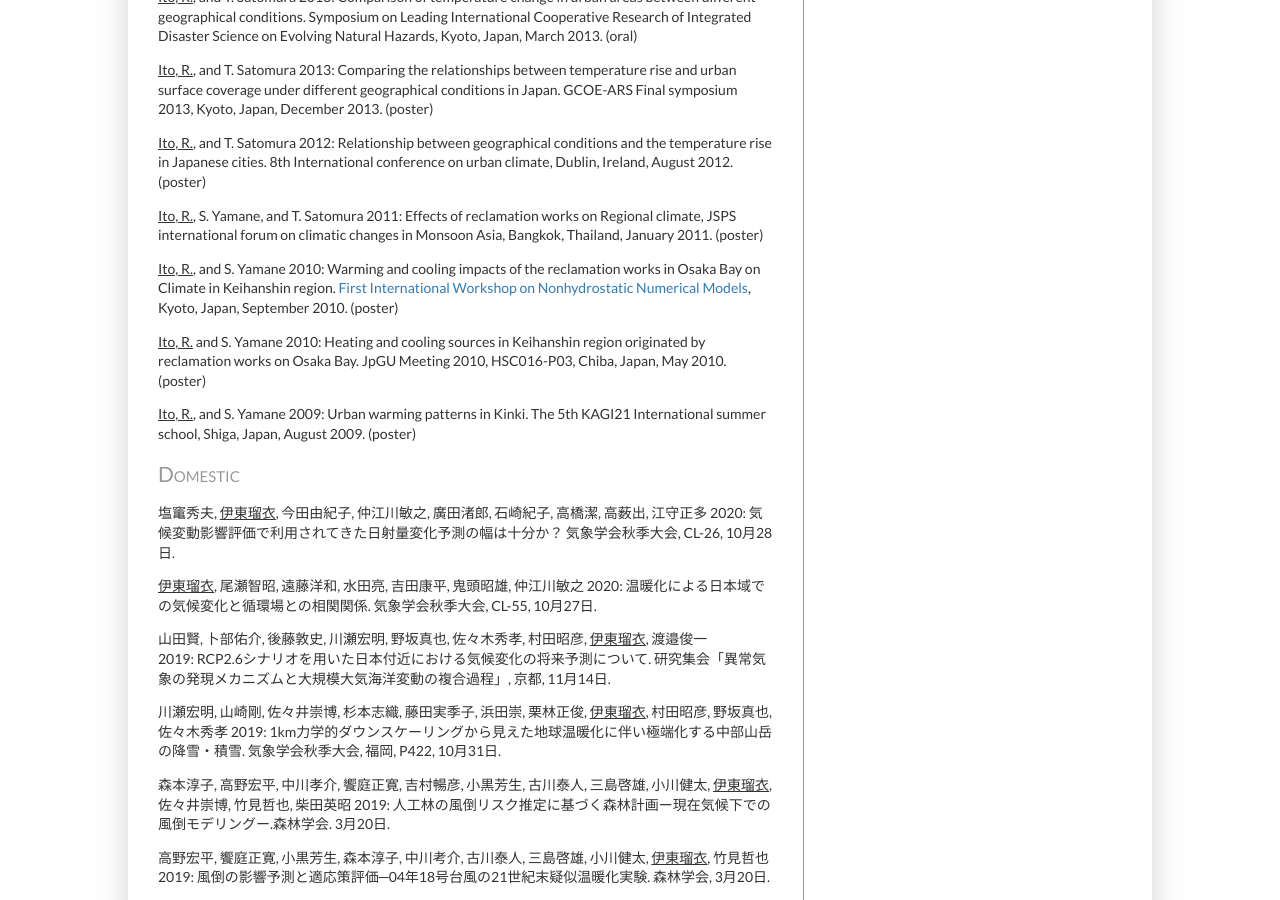
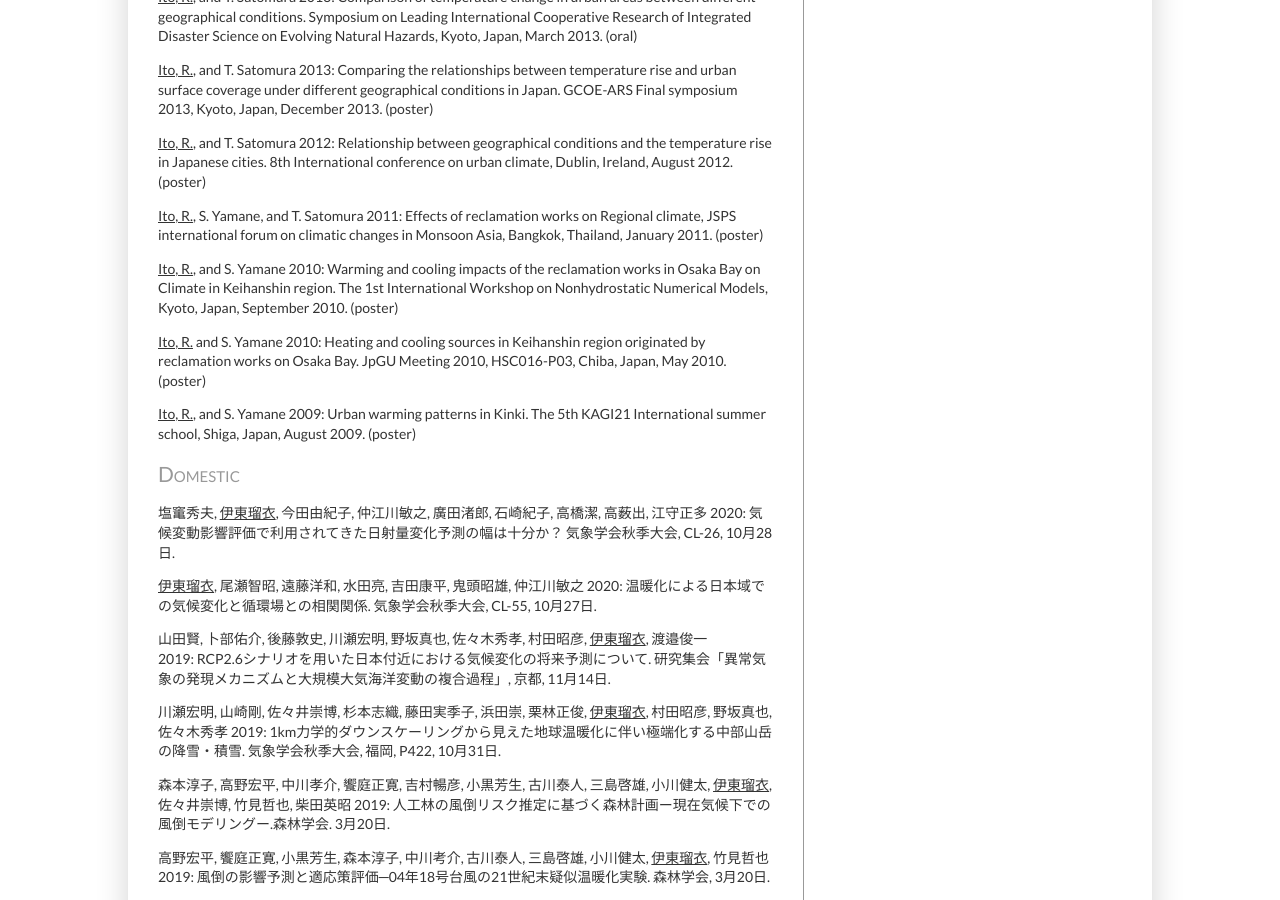
Before and after one commit to rui-climbiz/rui-climbiz.github.io, a Jekyll site: the page built from publications.html, in a window 1280 px wide and 900 px high, scrolled down 3827 px. Built offline with Jekyll 4.4.1, drawn with Linux system fonts in a browser that asks for light colours.

Commit message:
Update publications.html

```diff
--- a/publications.html
+++ b/publications.html
@@ -61,7 +61,7 @@
 <p><u>Ito, R.</u>, and T. Satomura 2013: Comparing the relationships between temperature rise and urban surface coverage under different geographical conditions in Japan. GCOE-ARS Final symposium 2013, Kyoto, Japan, December 2013. (poster)</p>
 <p><u>Ito, R.</u>, and T. Satomura 2012: Relationship between geographical conditions and the temperature rise in Japanese cities. 8th International conference on urban climate, Dublin, Ireland, August 2012. (poster)</p>
 <p><u>Ito, R.</u>, S. Yamane, and T. Satomura 2011: Effects of reclamation works on Regional climate, JSPS international forum on climatic changes in Monsoon Asia, Bangkok, Thailand, January 2011. (poster)</p>
-<p><u>Ito, R.</u>, and S. Yamane 2010: Warming and cooling impacts of the reclamation works in Osaka Bay on Climate in Keihanshin region. <a href="http://www-clim.kugi.kyoto-u.ac.jp/nhm-ws/ws2010/First_International_Workshop_on_Nonhydrostatic_Numerical_Models.html">First International Workshop on Nonhydrostatic Numerical Models</a>, Kyoto, Japan, September 2010. (poster)</p>
+<p><u>Ito, R.</u>, and S. Yamane 2010: Warming and cooling impacts of the reclamation works in Osaka Bay on Climate in Keihanshin region. The 1st International Workshop on Nonhydrostatic Numerical Models, Kyoto, Japan, September 2010. (poster)</p>
 <p><u>Ito, R.</u> and S. Yamane 2010: Heating and cooling sources in Keihanshin region originated by reclamation works on Osaka Bay. JpGU Meeting 2010, HSC016-P03, Chiba, Japan, May 2010. (poster)</p>
 <p><u>Ito, R.</u>, and S. Yamane 2009: Urban warming patterns in Kinki. The 5th KAGI21 International summer school, Shiga, Japan, August 2009. (poster)</p>
 <h2>Domestic</h2>
```
